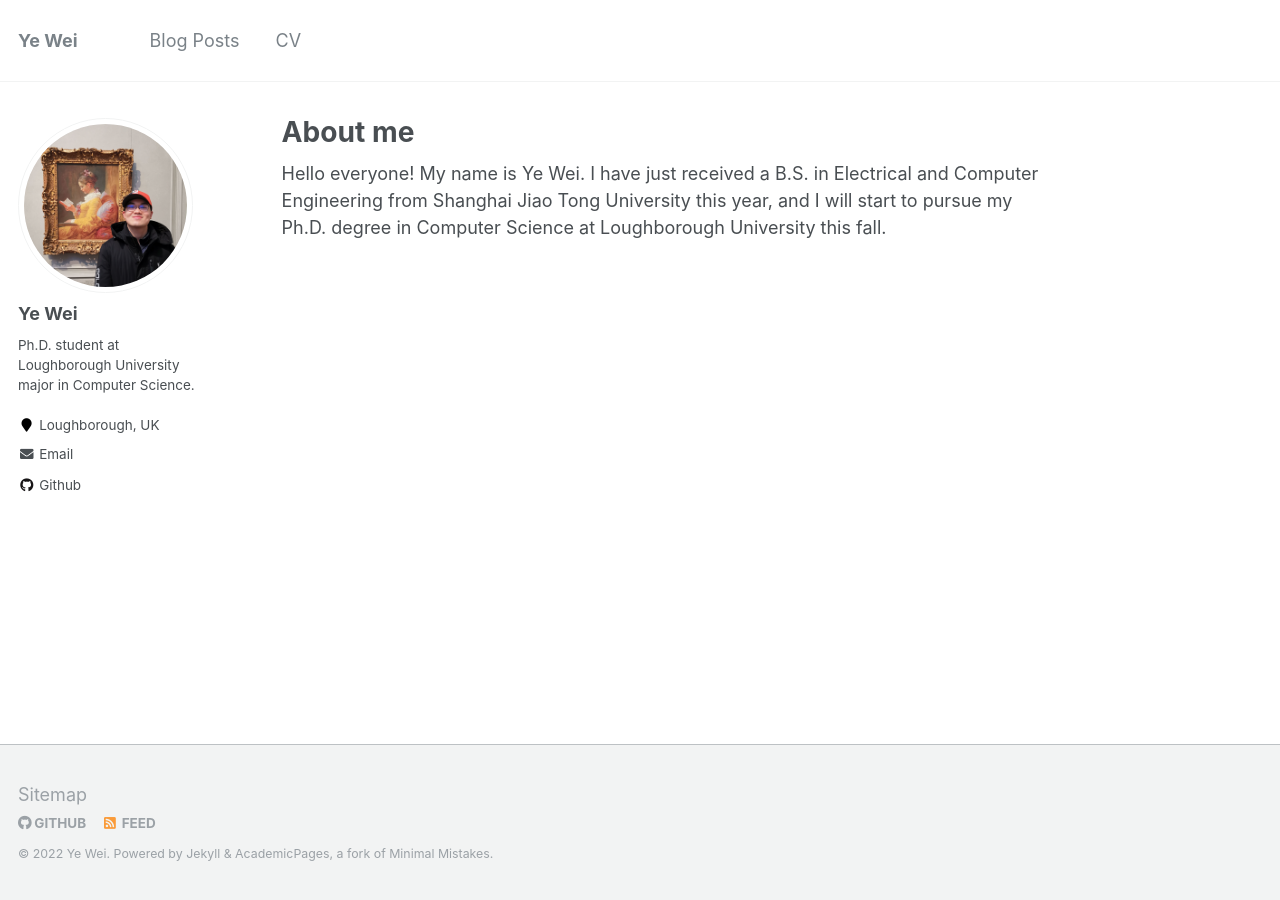
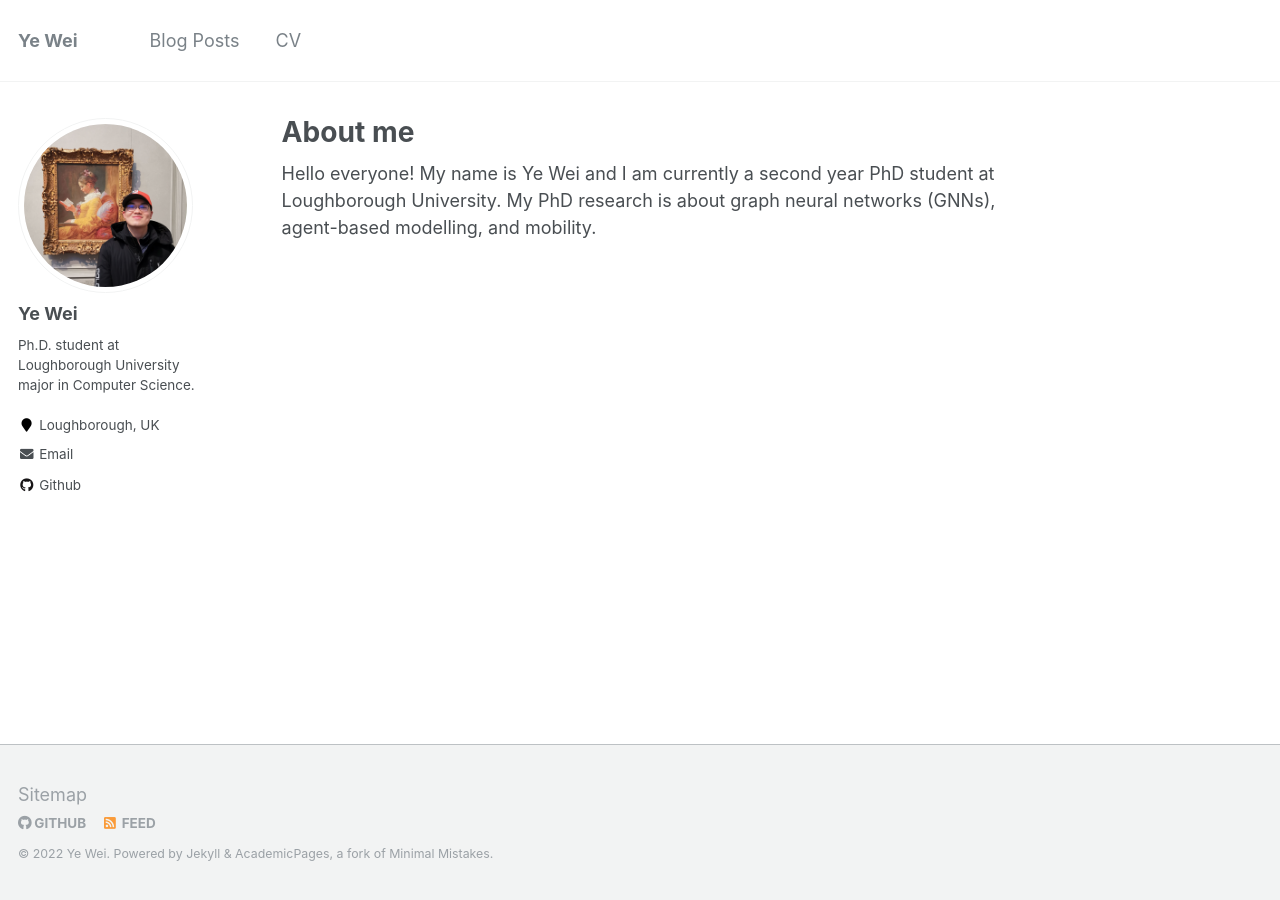
Before and after one commit to Ye-We1/Ye-We1.github.io, a Jekyll site: the page built from _pages/about.md, in a window 1280 px wide. Built offline with Jekyll 4.4.1, drawn with Linux system fonts in a browser that asks for light colours.

Commit message:
Update about.md

```diff
--- a/_pages/about.md
+++ b/_pages/about.md
@@ -8,4 +8,4 @@ redirect_from:
   - /about.html
 ---
 
-Hello everyone! My name is Ye Wei. I have just received a B.S. in Electrical and Computer Engineering from Shanghai Jiao Tong University this year, and I will start to pursue my Ph.D. degree in Computer Science at Loughborough University this fall.
+Hello everyone! My name is Ye Wei and I am currently a second year PhD student at Loughborough University. My PhD research is about graph neural networks (GNNs), agent-based modelling, and mobility.
```
